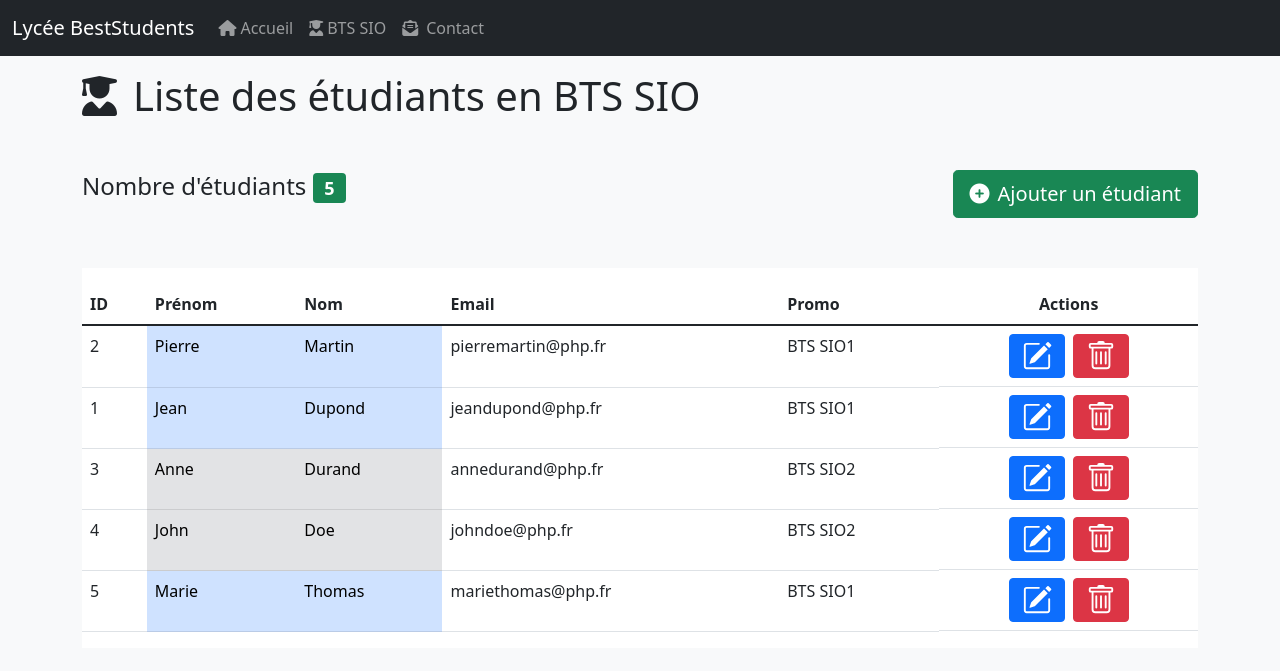
After one commit to flamy39/projet-intro-php, a PHP site: page /etudiants.php in a window 1280 px wide. The commit adds this page. Shown: the top 671 px of the page. Run offline with PHP 8.4, Linux system fonts and the light colour scheme; some libraries are stand-ins or nearby versions.

```diff
--- /dev/null
+++ b/etudiants.php
@@ -0,0 +1,117 @@
+<?php
+// Déclaration d'un tableau de personnes
+$etudiants = [
+    ["id" => 2, "nom" => "Martin", "prenom" => "Pierre", "email" => "pierremartin@php.fr", "promo" => "BTS SIO1"],
+    ["id" => 1, "nom" => "Dupond", "prenom" => "Jean", "email" => "jeandupond@php.fr", "promo" => "BTS SIO1"],
+    ["id" => 3, "nom" => "Durand", "prenom" => "Anne", "email" => "annedurand@php.fr", "promo" => "BTS SIO2"],
+    ["id" => 4, "nom" => "Doe", "prenom" => "John", "email" => "johndoe@php.fr", "promo" => "BTS SIO2"],
+    ["id" => 5, "nom" => "Thomas", "prenom" => "Marie", "email" => "mariethomas@php.fr", "promo" => "BTS SIO1"]
+];
+
+?>
+<!doctype html>
+<html lang="en">
+<head>
+    <meta charset="UTF-8">
+    <meta name="viewport"
+          content="width=device-width, user-scalable=no, initial-scale=1.0, maximum-scale=1.0, minimum-scale=1.0">
+    <meta http-equiv="X-UA-Compatible" content="ie=edge">
+    <link href="https://cdn.jsdelivr.net/npm/bootstrap@5.1.3/dist/css/bootstrap.min.css" rel="stylesheet"
+          integrity="sha384-1BmE4kWBq78iYhFldvKuhfTAU6auU8tT94WrHftjDbrCEXSU1oBoqyl2QvZ6jIW3" crossorigin="anonymous">
+    <title>Tableaux en PHP</title>
+</head>
+<body class="bg-light">
+
+<!-- Barre de navigation -->
+<?php
+    include_once "header.php"
+?>
+
+<main class="container mt-3">
+    <h1 class="mb-5"><i class="fas fa-user-graduate me-3"></i>Liste des étudiants en BTS SIO</h1>
+    <div class="d-flex justify-content-between align-items-center">
+        <p class="fs-4">Nombre d'étudiants <span class="badge bg-success"><?= sizeof($etudiants) ?> </span></p>
+        <button class="btn btn-success btn-lg"><i class="fas fa-plus-circle me-2"></i>Ajouter un étudiant</button>
+    </div>
+
+    <div class="table-responsive bg-white mt-5 ">
+    <table class="table table-hover mt-3">
+        <thead>
+        <tr>
+            <th scope="col">ID</th>
+            <th scope="col">Prénom</th>
+            <th scope="col">Nom</th>
+            <th scope="col">Email</th>
+            <th scope="col">Promo</th>
+            <th scope="col" class="text-center">Actions</th>
+        </tr>
+        </thead>
+        <tbody>
+        <?php
+        // Parcours du tableau et affichage
+        foreach ($etudiants as $etudiant) : ?>
+            <tr>
+                <?php
+                    $couleur = $etudiant["promo"] === "BTS SIO1" ? 'table-primary' : 'table-secondary';
+                ?>
+                <td><?= $etudiant["id"] ?></td>
+                <td class="<?= $couleur ?>"><?= $etudiant["prenom"] ?></td>
+                <td <?php if ($etudiant["promo"] === "BTS SIO1") echo "class='table-primary'"; else echo "class='table-secondary'"  ?>><?= $etudiant["nom"] ?></td>
+                <td><?= $etudiant["email"] ?></td>
+                <td><?= $etudiant["promo"] ?></td>
+                <td class="d-flex justify-content-center">
+                    <a href="#" class="btn btn-primary me-2">
+                        <svg xmlns="http://www.w3.org/2000/svg" width="30" height="30" fill="currentColor" class="bi bi-pencil-square" viewBox="0 0 16 16">
+                            <path d="M15.502 1.94a.5.5 0 0 1 0 .706L14.459 3.69l-2-2L13.502.646a.5.5 0 0 1 .707 0l1.293 1.293zm-1.75 2.456-2-2L4.939 9.21a.5.5 0 0 0-.121.196l-.805 2.414a.25.25 0 0 0 .316.316l2.414-.805a.5.5 0 0 0 .196-.12l6.813-6.814z"/>
+                            <path fill-rule="evenodd" d="M1 13.5A1.5 1.5 0 0 0 2.5 15h11a1.5 1.5 0 0 0 1.5-1.5v-6a.5.5 0 0 0-1 0v6a.5.5 0 0 1-.5.5h-11a.5.5 0 0 1-.5-.5v-11a.5.5 0 0 1 .5-.5H9a.5.5 0 0 0 0-1H2.5A1.5 1.5 0 0 0 1 2.5v11z"/>
+                        </svg>
+                    </a>
+                    <button type="button" class="btn btn-danger" data-bs-toggle="modal"
+                            data-bs-target="#supprimerUtilisateurModal">
+                        <svg xmlns="http://www.w3.org/2000/svg" width="30" height="30" fill="currentColor" class="bi bi-trash" viewBox="0 0 16 16">
+                            <path d="M5.5 5.5A.5.5 0 0 1 6 6v6a.5.5 0 0 1-1 0V6a.5.5 0 0 1 .5-.5zm2.5 0a.5.5 0 0 1 .5.5v6a.5.5 0 0 1-1 0V6a.5.5 0 0 1 .5-.5zm3 .5a.5.5 0 0 0-1 0v6a.5.5 0 0 0 1 0V6z"/>
+                            <path fill-rule="evenodd" d="M14.5 3a1 1 0 0 1-1 1H13v9a2 2 0 0 1-2 2H5a2 2 0 0 1-2-2V4h-.5a1 1 0 0 1-1-1V2a1 1 0 0 1 1-1H6a1 1 0 0 1 1-1h2a1 1 0 0 1 1 1h3.5a1 1 0 0 1 1 1v1zM4.118 4 4 4.059V13a1 1 0 0 0 1 1h6a1 1 0 0 0 1-1V4.059L11.882 4H4.118zM2.5 3V2h11v1h-11z"/>
+                        </svg>
+
+                    </button>
+                </td>
+            </tr>
+        <?php endforeach; ?>
+        </tbody>
+
+    </table>
+    </div>
+    <!-- Déclaration de la fenêtre modale -->
+    <div class="modal fade" id="supprimerUtilisateurModal" tabindex="-1">
+        <div class="modal-dialog">
+            <div class="modal-content">
+                <div class="modal-header">
+                    <h5 class="modal-title">Suppression d'un utilisateur</h5>
+                    <button type="button" class="btn-close" data-bs-dismiss="modal" aria-label="Close"></button>
+                </div>
+                <div class="modal-body">
+                    <p>Etes-vous sûr de vouloir supprimer l'utilisateur ? </p>
+                </div>
+                <div class="modal-footer">
+                    <button type="button" class="btn btn-secondary" data-bs-dismiss="modal">Fermer</button>
+                    <button type="button" class="btn btn-danger">Supprimer</button>
+                </div>
+            </div>
+        </div>
+    </div>
+</main>
+
+<!-- footer -->
+
+<script src="https://cdn.jsdelivr.net/npm/bootstrap@5.1.3/dist/js/bootstrap.bundle.min.js"
+        integrity="sha384-ka7Sk0Gln4gmtz2MlQnikT1wXgYsOg+OMhuP+IlRH9sENBO0LRn5q+8nbTov4+1p"
+        crossorigin="anonymous"></script>
+<script src="https://kit.fontawesome.com/2295de6225.js" crossorigin="anonymous"></script>
+<script src="https://cdnjs.cloudflare.com/ajax/libs/alpinejs/3.8.1/cdn.min.js"
+        integrity="sha512-R/Jhpa6TNKZy3VmvYNBe7nQviLLpNXU64csnTYd6cy64donZkeqfqpXSoJRiZ8M1MCgejev/j5NoTx0rZEy+hg=="
+        crossorigin="anonymous"
+        referrerpolicy="no-referrer">
+
+</script>
+</body>
+</html>
--- /dev/null
+++ b/fonctions.php
@@ -0,0 +1,5 @@
+<?php
+
+    function creneaux_html(array $creneaux) {
+
+    }
--- /dev/null
+++ b/header.php
@@ -0,0 +1,21 @@
+<nav class="navbar navbar-expand-lg navbar-dark bg-dark sticky-top">
+    <div class="container-fluid">
+        <a class="navbar-brand" href="#">Lycée BestStudents</a>
+        <button class="navbar-toggler" type="button" data-bs-toggle="collapse" data-bs-target="#navbarNav" aria-controls="navbarNav" aria-expanded="false" aria-label="Toggle navigation">
+            <span class="navbar-toggler-icon"></span>
+        </button>
+        <div class="collapse navbar-collapse" id="navbarNav">
+            <ul class="navbar-nav">
+                <li class="nav-item">
+                    <a class="nav-link" href="#"><i class="fas fa-home me-1"></i>Accueil</a>
+                </li>
+                <li class="nav-item">
+                    <a class="nav-link" href="etudiants.php"><i class="fas fa-user-graduate me-1"></i>BTS SIO</a>
+                </li>
+                <li class="nav-item">
+                    <a class="nav-link" href="contact.php"><i class="fas fa-envelope-open-text me-2"></i></i></i>Contact</a>
+                </li>
+            </ul>
+        </div>
+    </div>
+</nav>
```
Also changed, not shown: config.php (added, +34 -0 lines), contact.php (added, +65 -0 lines), footer.php (added, +37 -0 lines), intro.php (+63 -6 lines), tableau.php (deleted, +0 -84 lines).
